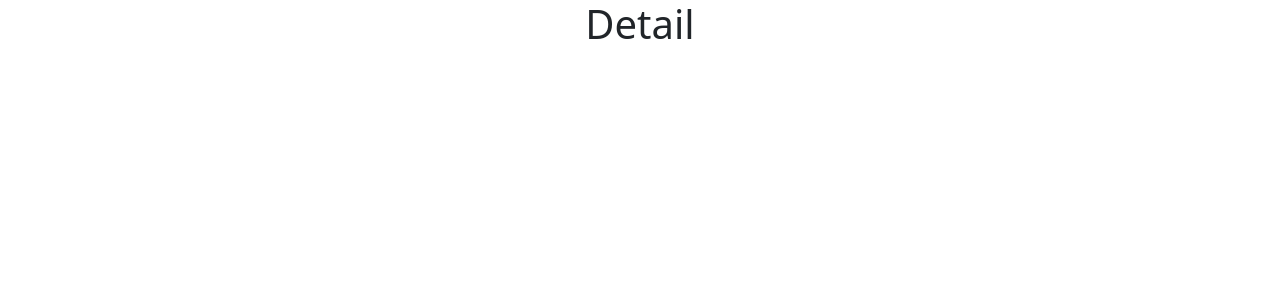
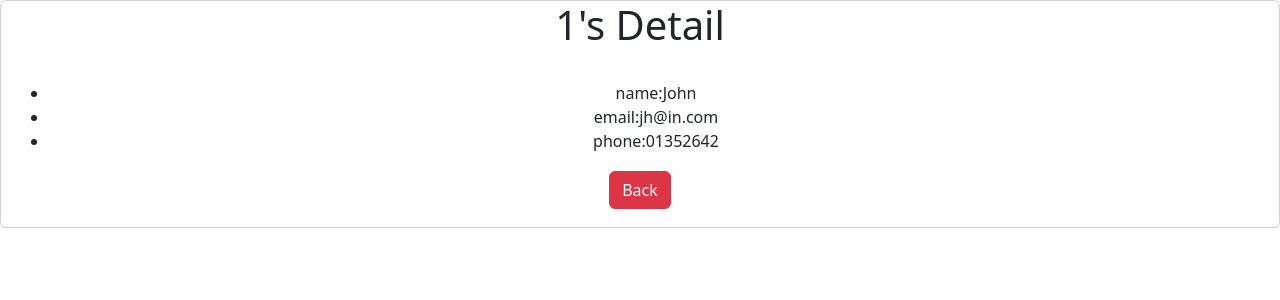
Before and after one commit to I-HYEON/React.js_CRUD, a React (Create React App) app: page /employee/detail/1 in a window 1280 px wide. Shown: the top 300 px of the page. Built offline with nearby package versions, Linux system fonts and the light colour scheme; data requests are answered from the project's data file.

Commit message:
Feat:Detail

```diff
--- a/db.json
+++ b/db.json
@@ -12,6 +12,13 @@
       "phone": "123456789",
       "active": true,
       "id": 2
+    },
+    {
+      "name": "nana",
+      "email": "nana@nana.com",
+      "phone": "124578895623",
+      "active": true,
+      "id": 3
     }
   ]
 }
--- a/src/EmpDetail.js
+++ b/src/EmpDetail.js
@@ -1,5 +1,38 @@
+import { useEffect, useState } from "react";
+import { Link, useParams } from "react-router-dom";
+
 const EmpDetail = () => {
-    return ( <h1>Detail</h1> );
+    const {empid} = useParams();
+
+    const [empdata, empdatachange] = useState();
+
+    useEffect(()=>{
+        fetch("http://localhost:8000/employee/"+empid).then((res)=>{
+            return res.json();
+        }).then((res)=>{
+            // console.log('성공했다면',res)
+            empdatachange(res)
+        }).catch((err)=>{
+            // console.log('실패다,,,',err.message)
+        })
+    },[])
+
+    return (
+        <div className="card">
+          <div className="card-title">
+            {empdata && <h1>{empdata.id}'s Detail</h1>}
+          </div>
+          <div className="card-body">
+            {empdata && <ul>
+                <li>name:{empdata.name}</li>
+                <li>email:{empdata.email}</li>
+                <li>phone:{empdata.phone}</li>
+            </ul>}
+            <Link to="/" className="btn btn-danger">Back</Link>
+          </div>
+        </div>
+
+    );
 }
 
 export default EmpDetail;
--- a/src/EmpListing.js
+++ b/src/EmpListing.js
@@ -1,8 +1,20 @@
 import {useEffect, useState} from 'react'
-import { Link } from 'react-router-dom'
+import { Link, useNavigate } from 'react-router-dom'
 
 const EmpListing = () => {
     const [empData, setEmpData] = useState(null)
+    const navigate = useNavigate()
+
+    const LoadDetail = (empid) => {
+        navigate('/employee/detail/'+empid)
+    }
+    const LoadEdit = (empid) => {
+        navigate('/employee/edit/'+empid)
+    }
+    const DeleteFunction = () => {
+        return
+    }
+
     useEffect(()=> {
         fetch("http://localhost:8000/employee").then((res)=>{
             return res.json();
@@ -41,9 +53,9 @@ const EmpListing = () => {
                                     <td>{item.email}</td>
                                     <td>{item.phone}</td>
                                     <td>
-                                        <a className="btn btn-success">Edit</a>
-                                        <a className="btn btn-danger">Delete</a>
-                                        <a className="btn btn-primary">Detail</a>
+                                        <a onClick={()=>{LoadEdit(item.id)}} className="btn btn-success">Edit</a>
+                                        <a onClick={()=>{DeleteFunction(item.id)}} className="btn btn-danger">Delete</a>
+                                        <a onClick={()=>{LoadDetail(item.id)}} className="btn btn-primary">Detail</a>
                                     </td>
                                 </tr>
                             ))}
```
